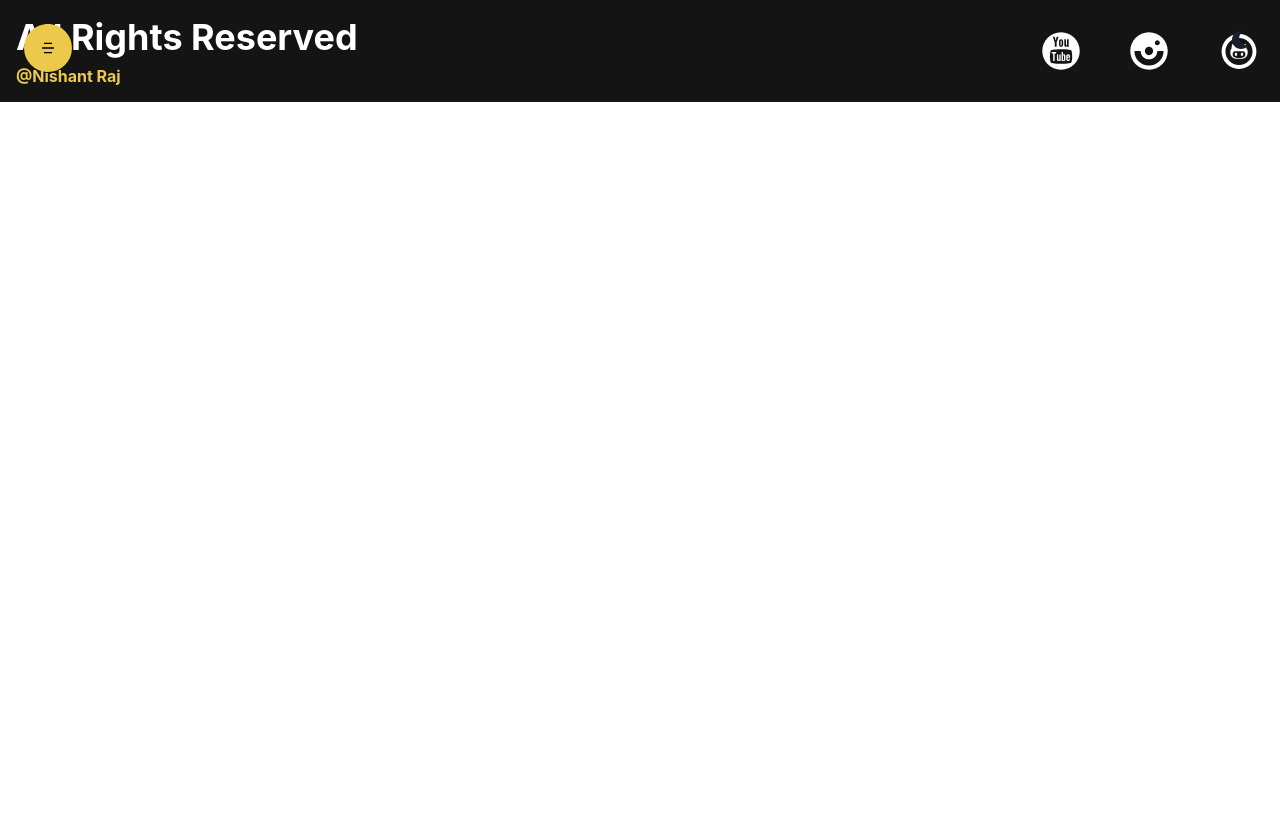
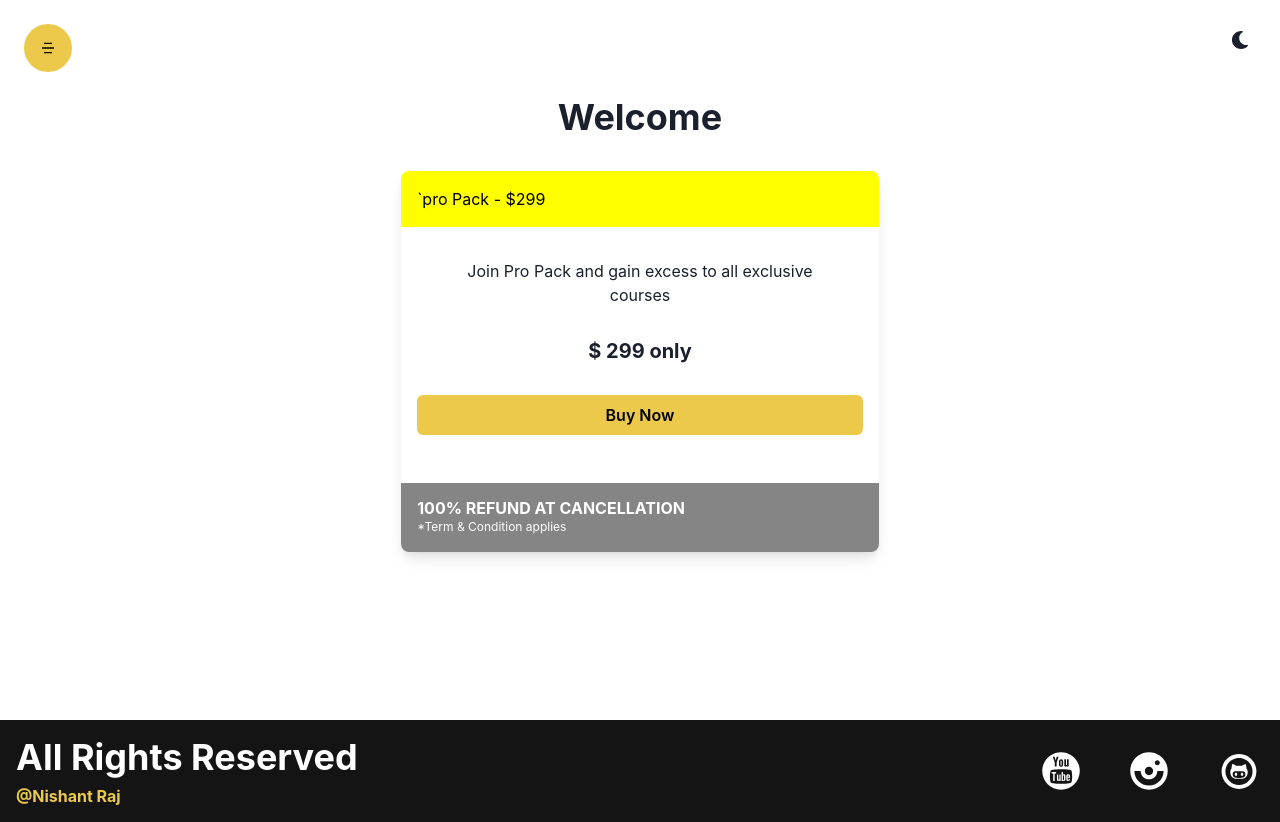
Before and after one commit to nishant-raj26/digitalmaster, a React (Create React App) app: page /subscribe in a window 1280 px wide. Before the commit the page ends 800 px from the top, so only its background shows below. Built offline with nearby package versions, Linux system fonts and the light colour scheme.

Commit message:
payment all page done

```diff
--- a/src/App.js
+++ b/src/App.js
@@ -11,6 +11,10 @@ import ResetPassword from './components/Auth/ResetPassword'
 import Contact from './components/Contact/Contact'
 import Request from './components/Request/Request'
 import About from './components/About/About'
+import Subscribe from './components/Payments/Subscribe'
+import NotFound from './components/Layout/NotFound/NotFound'
+import PaymentSuccess from './components/Payments/PaymentSuccess'
+import PaymentFail from './components/Payments/PaymentFail'
 
 const App = () => {
   return (
@@ -26,6 +30,10 @@ const App = () => {
         <Route path='/forgetpassword' element={<ForgetPassword />} />
         <Route path='/resetpassword/:token' element={<ResetPassword />} />
         <Route path='about' element={<About />} />
+        <Route path='subscribe' element={<Subscribe />} />
+        <Route path='*' element={<NotFound />} />
+        <Route path='paymentsuccess' element={<PaymentSuccess />} />
+        <Route path='paymentfail' element={<PaymentFail />} />
       </Routes>
       <Footer />
     </Router>
--- /dev/null
+++ b/src/components/Layout/NotFound/NotFound.jsx
@@ -0,0 +1,24 @@
+import { Button, Container, Heading, VStack } from '@chakra-ui/react';
+import React from 'react';
+import { RiErrorWarningFill } from 'react-icons/ri';
+import { Link } from 'react-router-dom';
+
+const NotFound = () => {
+  return (
+    <Container h={'90vh'} p={'16'}>
+      <VStack justifyContent={'center'} h={'full'} spacing={'4'}>
+        <RiErrorWarningFill size={'5rem'} />
+        <Heading my={'8'} textAlign={'center'}>
+          {' '}
+          Page Not Found
+        </Heading>
+        <Link to="/">
+          <Button variant={'ghost'}>Go to Home</Button>
+        </Link>
+        <Heading size={'xs'}>Reference : jjddlkdjld6373926ghjkd</Heading>
+      </VStack>
+    </Container>
+  );
+};
+
+export default NotFound;
--- /dev/null
+++ b/src/components/Payments/PaymentFail.jsx
@@ -0,0 +1,29 @@
+import { Button, Container, Heading, VStack } from '@chakra-ui/react';
+import React from 'react';
+import { RiErrorWarningFill } from 'react-icons/ri';
+import { Link } from 'react-router-dom';
+
+const PaymentFail = () => {
+  return (
+    <Container h={'89vh'} p={'16'}>
+      <VStack justifyContent={'center'} h={'full'} spacing={'4'}>
+        <RiErrorWarningFill size={'5rem'} />
+        <Heading
+          my={'8'}
+          textAlign={'center'}
+          textTransform={'uppercase'}
+          fontFamily={'cursive'}
+        >
+          {' '}
+          Payment Fail
+        </Heading>
+        <Link to="/subscribe">
+          <Button variant={'ghost'}>Try Again</Button>
+        </Link>
+        <Heading size={'xs'}>Reference : jjddlkdjld6373926ghjkd</Heading>
+      </VStack>
+    </Container>
+  );
+};
+
+export default PaymentFail;
--- /dev/null
+++ b/src/components/Payments/PaymentSuccess.jsx
@@ -0,0 +1,56 @@
+import {
+  Box,
+  Button,
+  Container,
+  Heading,
+  Text,
+  VStack,
+} from '@chakra-ui/react';
+import React from 'react';
+import { RiCheckboxCircleFill } from 'react-icons/ri';
+import { Link } from 'react-router-dom';
+
+const PaymentSuccess = () => {
+  return (
+    <Container h={'89vh'} p={'16'}>
+      <Heading my={'8'} textAlign={'center'}>
+        {' '}
+        You have Pro Pack
+      </Heading>
+      <VStack
+        boxShadow={'lg'}
+        pb={'16'}
+        alignItems={'center'}
+        borderRadius={'lg'}
+      >
+        <Box
+          w={'full'}
+          bg={'yellow.400'}
+          p={'4'}
+          css={{ borderRadius: '8px 8px 0 0' }}
+        >
+          <Text color={'black'} textAlign={'center'}>
+            Payment Success
+          </Text>
+        </Box>
+        <Box p={'4'}>
+          <VStack textAlign={'center'} px={'8'} mt={'4'} spacing={'8'}>
+            <Text>
+              Congratulations! you are a premium member now. Access the premium
+              contents now!!!
+            </Text>
+            <Heading size={'4xl'}>
+              <RiCheckboxCircleFill />
+            </Heading>
+          </VStack>
+        </Box>
+        <Link to="/profile">
+          <Button variant={'ghost'}>Go to Profile</Button>
+        </Link>
+        <Heading size={'xs'}>Reference : jjddlkdjld6373926ghjkd</Heading>
+      </VStack>
+    </Container>
+  );
+};
+
+export default PaymentSuccess;
--- /dev/null
+++ b/src/components/Payments/Subscribe.jsx
@@ -0,0 +1,58 @@
+import {
+  Box,
+  Button,
+  Container,
+  Heading,
+  Text,
+  VStack,
+} from '@chakra-ui/react';
+import React from 'react';
+
+const Subscribe = () => {
+  return (
+    <Container h={'90vh'} p={'16'}>
+      <Heading children="Welcome" m={'8'} textAlign={'center'} />
+      <VStack
+        boxShadow={'lg'}
+        alignItems={'stretch'}
+        borderRadius={'lg'}
+        spacing={'0'}
+      >
+        <Box bg={'yellow'} p={'4'} css={{ borderRadius: '8px 8px 0 0' }}>
+          <Text children="`pro Pack - $299" color={'black'} />
+        </Box>
+        <Box p={'4'}>
+          <VStack textAlign={'center'} px={'8'} mt={'4'} spacing={'8'}>
+            <Text
+              children="Join Pro Pack and gain excess to all exclusive courses"
+            //   color={'black'}
+            />
+            <Heading size={'md'} children="$ 299 only" />
+          </VStack>
+          <Button my={'8'} width={'full'} colorScheme={'yellow'}>
+            Buy Now
+          </Button>
+        </Box>
+        <Box
+          bg={'blackAlpha.600'}
+          p={'4'}
+          css={{ borderRadius: ' 0 0 8px 8px' }}
+        >
+          <Heading
+            size={'sm'}
+            color={'white'}
+            children={'100% refund at cancellation'}
+            textTransform={'uppercase'}
+          />
+          <Text
+            children="*Term & Condition applies"
+            fontSize={'xs'}
+            color={'white'}
+          />
+        </Box>
+      </VStack>
+    </Container>
+  );
+};
+
+export default Subscribe;
```
